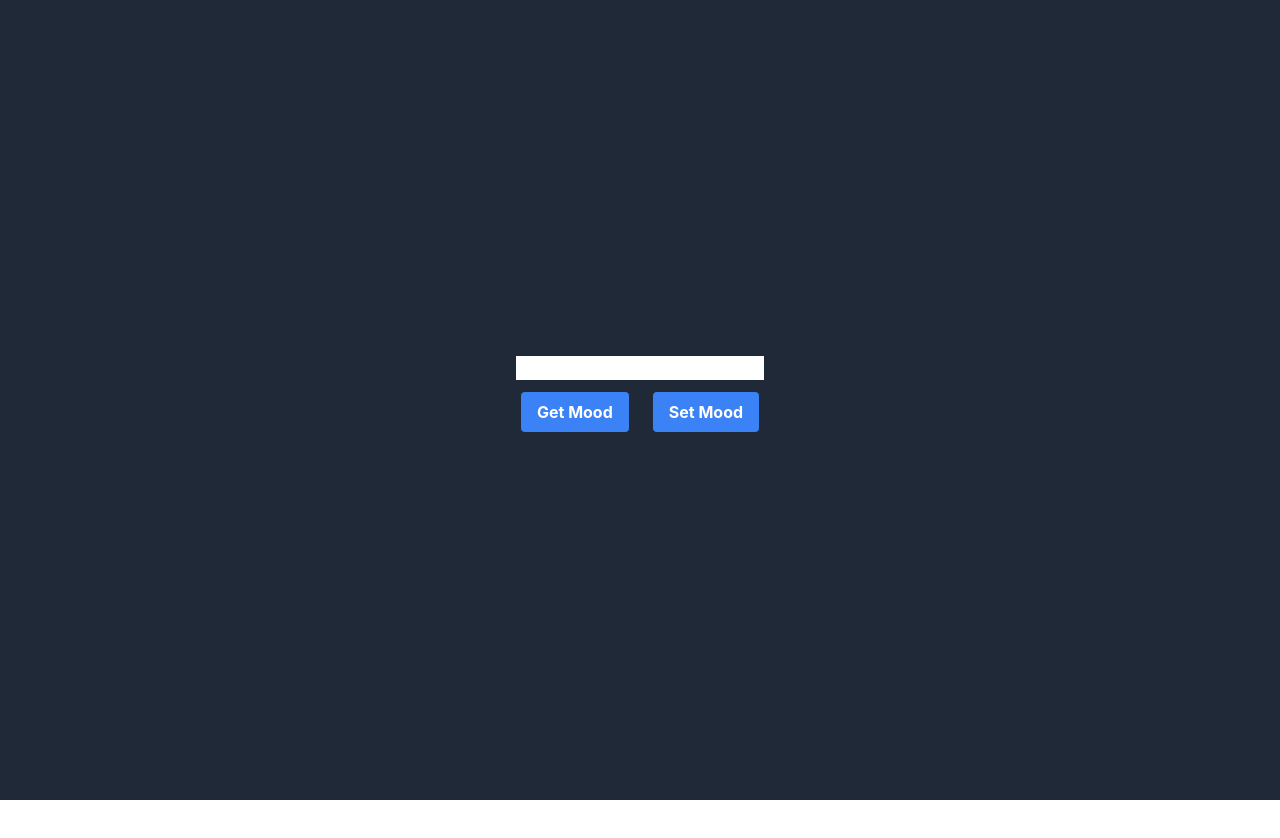
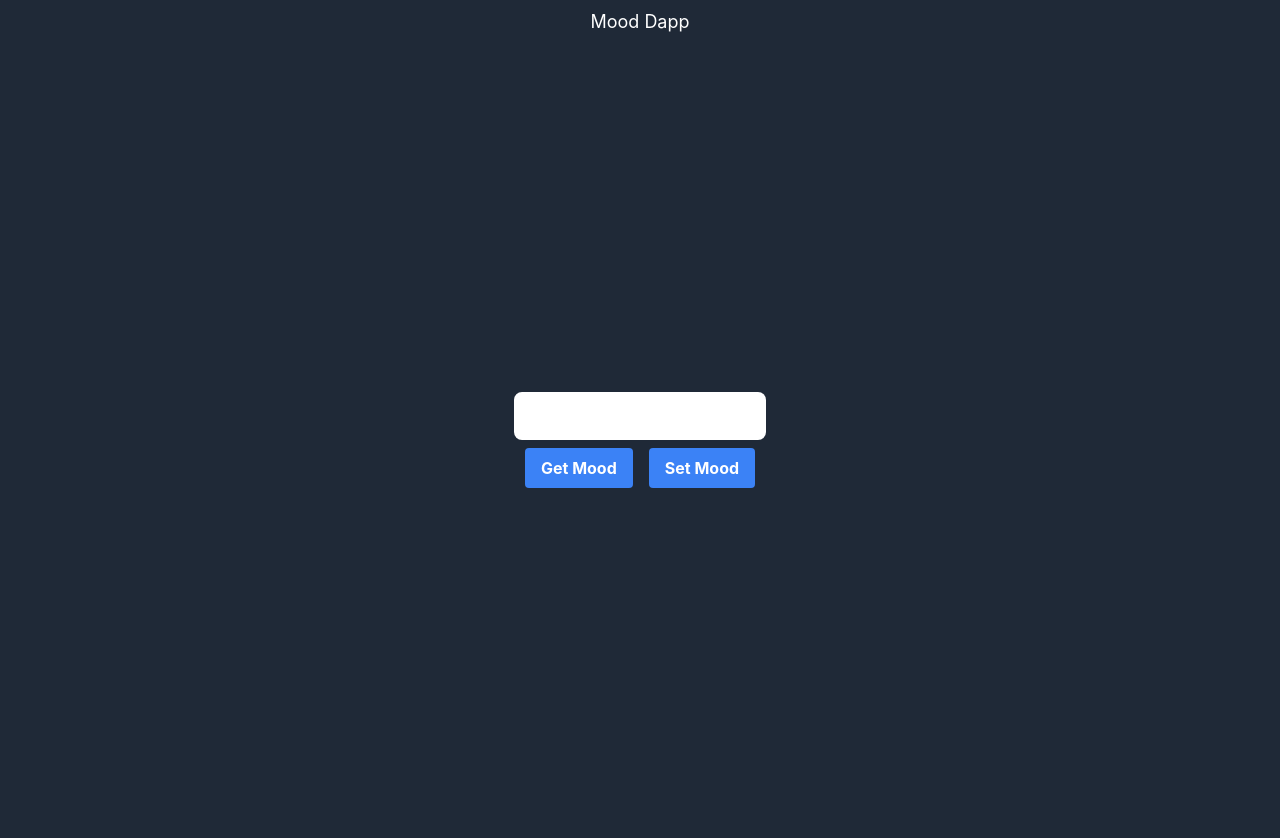
Before and after one commit to sbelka-1703/react-mood-dapp, a React (Create React App) app: page / in a window 1280 px wide. Shown: the top 838 px of the page. Before the commit the page ends 800 px from the top, so only its background shows below. Built offline with nearby package versions, Linux system fonts and the light colour scheme.

Commit message:
added daisy UI and an input field

```diff
--- a/package.json
+++ b/package.json
@@ -9,6 +9,7 @@
     "@testing-library/react": "^12.1.2",
     "@testing-library/user-event": "^13.5.0",
     "chai": "^4.3.6",
+    "daisyui": "^1.25.4",
     "ethereum-waffle": "^3.4.0",
     "ethers": "^5.5.3",
     "hardhat": "^2.8.3",
--- a/src/App.js
+++ b/src/App.js
@@ -3,22 +3,27 @@ import './App.css';
 
 function App() {
   return (
+   <>
 
+      <header className='bg-gray-800 text-white flex justify-center p-2  text-lg'>Mood Dapp</header>
       <div class = " bg-gray-800 min-h-screen flex flex-col justify-center items-center ">
 
-        <input></input>
+        <input className='input input-mg'></input>
 
        <div>
 
-          <button class="bg-blue-500 hover:bg-blue-700 text-white font-bold py-2 px-4 m-3 rounded">
+          <button className="bg-blue-500 hover:bg-blue-700 text-white font-bold py-2 px-4 m-2 rounded">
             Get Mood
           </button>
-          <button class="bg-blue-500 hover:bg-blue-700 text-white font-bold py-2 px-4 m-3 rounded">
+          <button className="bg-blue-500 hover:bg-blue-700 text-white font-bold py-2 px-4 m-2 rounded">
             Set Mood
           </button>
+
+
+
         </div>
       </div>
-
+    </>
   );
 }
 
--- a/tailwind.config.js
+++ b/tailwind.config.js
@@ -5,5 +5,7 @@ module.exports = {
   theme: {
     extend: {},
   },
-  plugins: [],
+  plugins: [
+    require('daisyui'),
+  ],
 }
```
Also changed, not shown: 1 other file (tests, documents, lock files or other folders).
